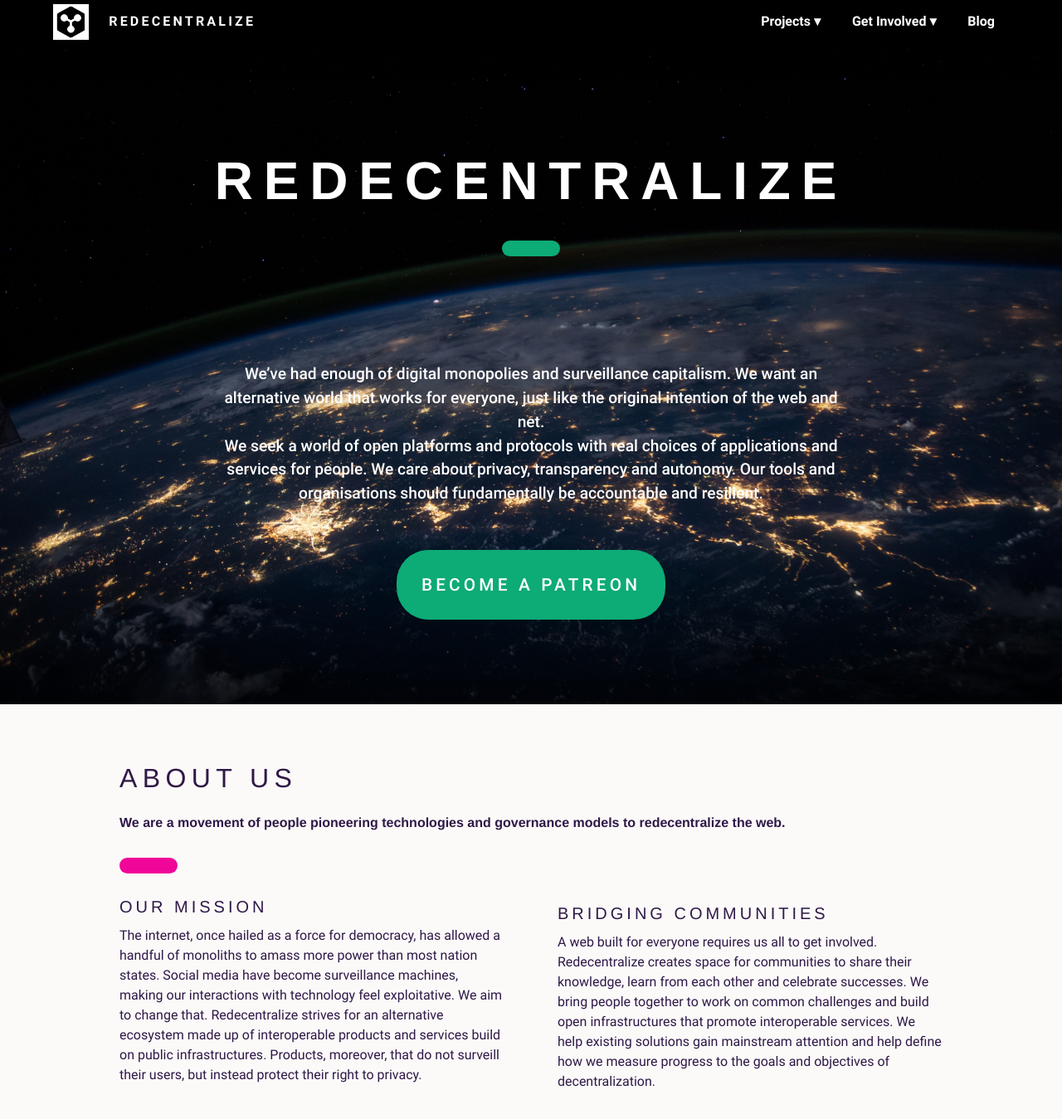
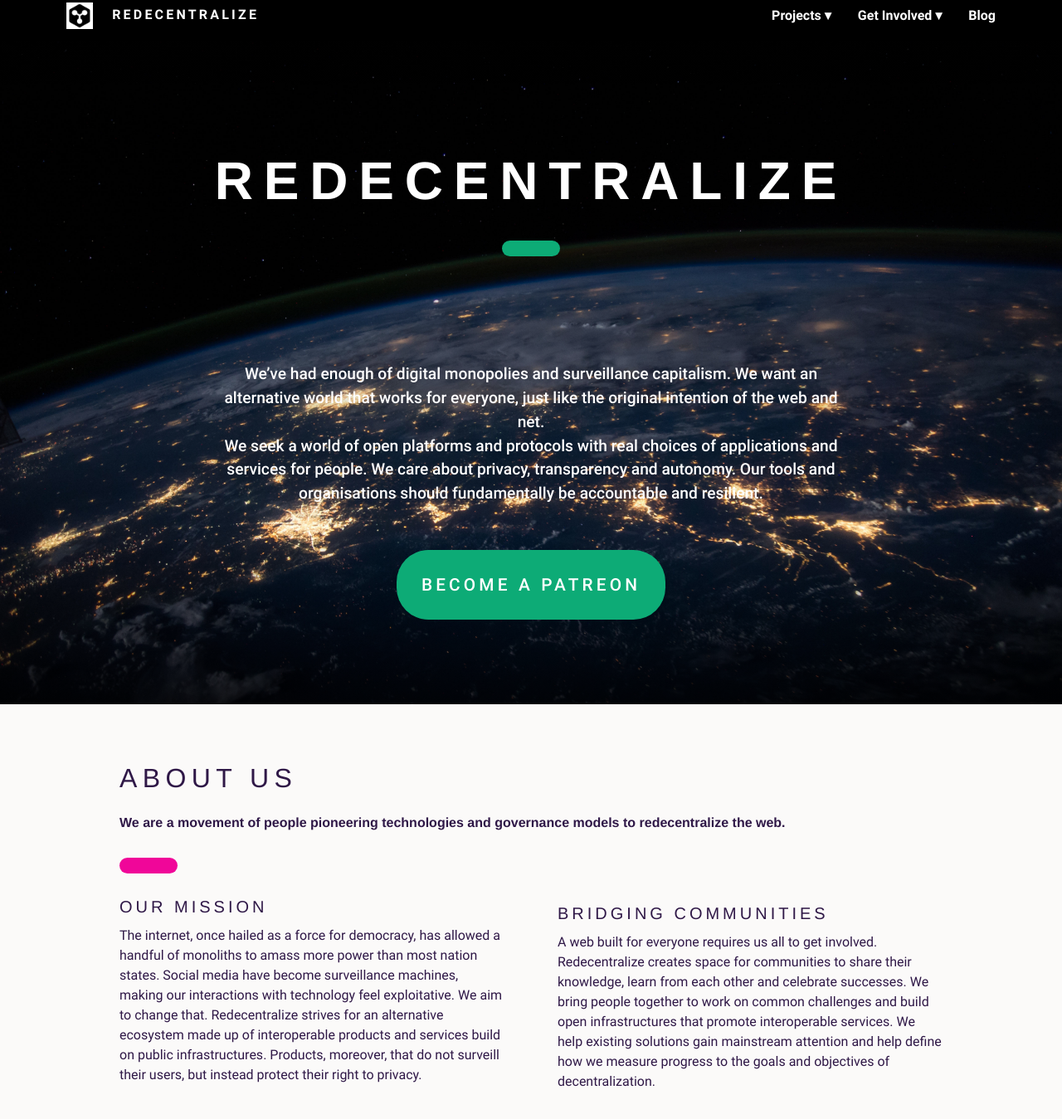
Before and after one commit to redecentralize/redecentralize-website, a Jekyll site: the page built from index.html, in a window 1280 px wide and 1400 px high. Shown: the top 1349 px of the window at 83% size. Built offline with Jekyll 4.4.1, drawn with Linux system fonts in a browser that asks for light colours.

Commit message:
Fix&tweak&clean navigation bar design
- Fix messing up on narrow screens.
- Fix the gap between dropdown menus and bar.
- Make the bar a bit thinner.

```diff
--- a/_layouts/default-inner.html
+++ b/_layouts/default-inner.html
@@ -24,32 +24,32 @@
 </head>
 
 <body>
-  <div class="clearfix white nav-item fixed top-0">
+  <nav>
     <div class="left">
-      <img class="left" src="/assets/images/logo-square-large.png"/>
-      <a href="/" class="btn py2 caps left"><img src="" alt=""/> Redecentralize</a>
+      <a href="/" class="top-level-nav caps">
+      <img
+        src="/assets/images/logo-square-large.png"
+        style="height: 2em; vertical-align: middle; margin-right: 1em;"
+      />
+        Redecentralize
+      </a>
     </div>
     <div class="right">
-      <div class="inline-block" data-disclosure>
-        <div data-details class="fixed top-0 right-0 bottom-0 left-0"></div>
-        <div class="relative">
-          <a href="#!" class="btn py2 m0">Projects &#9662;</a>
-          <div data-details class="absolute dropdown right-0 nowrap white rounded" style="min-width:124px">
-            <ul class="h5 list-reset mb0">
+      <div class="relative" data-disclosure>
+        <a class="top-level-nav">Projects &#9662;</a>
+        <div data-details class="dropdown" style="min-width:124px">
+          <ul>
             <li {% if page.id == 'interviews' %} class="active" {% endif %} > <a href="/interviews/">Founder Interviews</a></li>
             <li {% if page.id == 'radar' %} class="active" {% endif %} > <a href="/radar/" >App Radar</a></li>
             <li> <a href="https://github.com/redecentralize/alternative-internet" target="_blank">Alternative Internet</a></li>
-              <li {% if page.id == 'conference' %} class="active py2" {% endif %} > <a href="/conference/" >2015 Conference</a></li>
+            <li {% if page.id == 'conference' %} class="active" {% endif %} > <a href="/conference/" >2015 Conference</a></li>
           </ul>
         </div>
       </div>
-      </div>
-      <div class="inline-block" data-disclosure>
-        <div data-details class="fixed top-0 right-0 bottom-0 left-0"></div>
-        <div class="relative">
-          <a href="#!" class="btn py2 m0">Get Involved &#9662;</a>
-          <div data-details class="absolute dropdown right-0 nowrap white rounded" style="min-width:124px">
-            <ul class="h5 list-reset mb0">
+      <div class="relative" data-disclosure>
+        <a class="top-level-nav">Get Involved &#9662;</a>
+        <div data-details class="dropdown" style="min-width:124px">
+          <ul>
             <li> <a href="https://github.com/redecentralize/organize/issues" target="_blank">Help organize</a></li>
             <li> <a href="https://matrix.to/#/!UOiWshZxoMFennjjxm:matrix.org" target="_blank">Chat channel</a></li>
             <li> <a href="https://github.com/redecentralize/organize/wiki" target="_blank">Wiki</a></li>
@@ -59,18 +59,13 @@
           </ul>
         </div>
       </div>
-      </div>
       <div class="inline-block" data-disclosure>
-        <div data-details class="fixed top-0 right-0 bottom-0 left-0"></div>
         <div class="relative">
-          <a class="btn py2 m0" href="/blog/" >Blog</a>
+          <a class="top-level-nav" href="/blog/">Blog</a>
         </div>
       </div>
     </div>
-    <div class="clearfix sm-hide"></div>
-    <div class="overflow-hidden px2">
-    </div>
-  </div>
+  </nav>
 
   {{ content }}
 
--- a/assets/css/main.css
+++ b/assets/css/main.css
@@ -79,11 +79,6 @@
   width: 3vw;
   height: 3vh;
   border-radius: 3vw;
-}
-
-.dropdown {
-  padding: 5px;
-  background-color: black;
 }
 
 .mega_header h1 {
@@ -203,26 +198,68 @@
   padding-bottom: 80px;
 }
 
-.nav-item {
-  width: 90%;
-  padding-left: 5%;
-  padding-right: 5%;
-  height: 55px;
+nav {
+  position: fixed;
+  top: 0;
+  box-sizing: border-box;
+  width: 100%;
+  padding: 0px 5%;
   text-align: right;
   font-weight: 300;
   z-index: 200;
   background-color: black;
+  font-size: 1rem;
+  display: flex;
+  flex-wrap: wrap;
+  align-items: center;
 }
 
-.nav-item img {
-  max-width: 8%;
-  margin-top: 1%;
+nav > .left {
+  flex-shrink: 0;
+
+  display: flex;
+  align-items: center;
 }
 
-.nav-item a {
-  font-size: 1rem;
+nav > .right {
+  flex-shrink: 0;
+  flex-grow: 1;
+
+  display: flex;
+  align-items: center;
+  justify-content: flex-end;
+}
+
+nav a {
   color: white;
+}
+
+nav a.top-level-nav {
+  cursor: pointer;
+  color: white;
+  display: inline-block;
+  padding: 0.2em 1em;
+  font-weight: 700;
+}
+
+nav a.top-level-nav:hover {
+  text-decoration: none;
+}
+
+nav .dropdown {
+  z-index: 210;
+  position: absolute;
+  right: 0;
+  padding: 5px;
   background-color: black;
+  border-radius: 3px;
+  white-space: nowrap;
+}
+
+nav .dropdown ul {
+  list-style: none;
+  padding-left: 0;
+  margin-bottom: 0;
 }
 
 .contact {
@@ -249,15 +286,8 @@
     height: 200px;
   }
 
-  .nav-item {
-    width: 100%;
-    padding-left: 0%;
-    padding-right: 0%;
-    height: 25px;
-    text-align: right;
-    font-weight: 300;
-    z-index: 200;
-    background-color: black;
+  nav {
+    padding: 0;
   }
 
   .contact {
```
Lines whose indentation alone changed are shown as unchanged.
